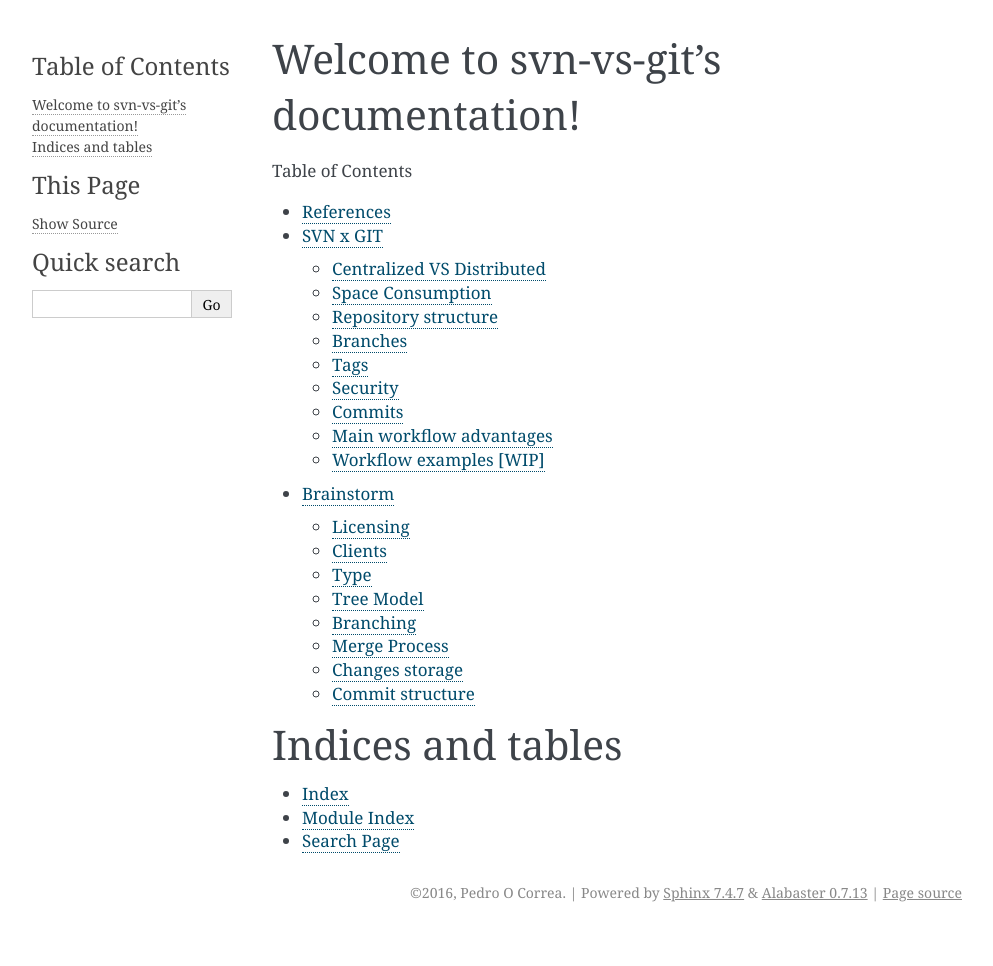
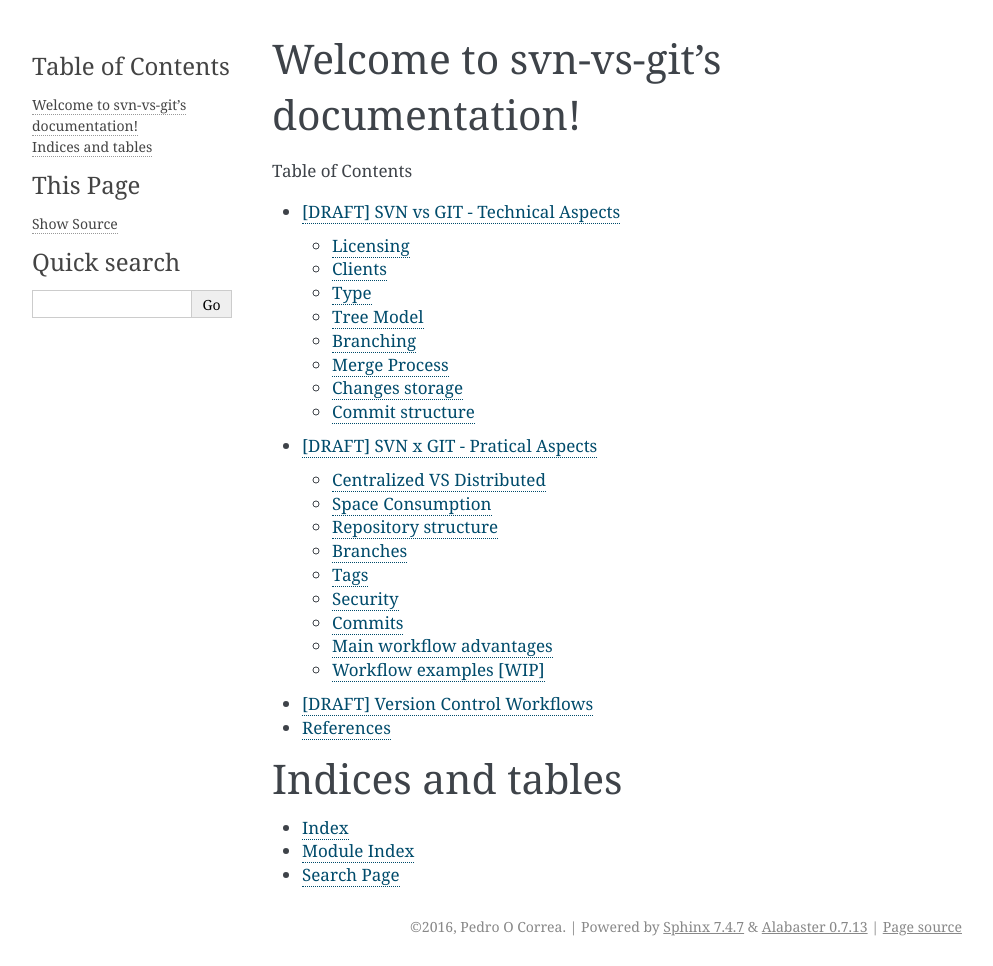
Before and after one commit to pedrostc/svn-vs-git, a Sphinx documentation site: the page built from docs/index.rst, in a window 1280 px wide. Shown: the whole page, without its empty margins (148-1141 px from the left). Built offline with Sphinx 7.4.7, drawn with Linux system fonts in a browser that asks for light colours; before the commit the page ends 932 px from its top, so only the background shows below that.

Commit message:
Added new file for the new presentation aspect - Version Control Workflows. Renamed the files to help with the organization. Updated the index TOC to reflect the changes on the files organization.

```diff
--- a/docs/brainstorm.rst
+++ b/docs/1.svn-x-git-tech.rst
@@ -1,5 +1,5 @@
-Brainstorm
-**********
+[DRAFT] SVN vs GIT - Technical Aspects
+**************************************
 
 Licensing
 =========
--- a/docs/presentation.md
+++ b/docs/2.svn-x-git-lite.md
@@ -1,4 +1,4 @@
-# SVN x GIT
+# [DRAFT] SVN x GIT - Pratical Aspects
 
 ## Centralized VS Distributed
 ### Centralized
@@ -78,6 +78,7 @@
 * Peer-To-Peer - Every clone of the repository is a full repository, so you can add any copy of the repository as a remote for your local copy. This allows developers to share branches (e.g.: Experimental Branches) without the need to push it to the server.
 
 ## Workflow examples [WIP]
+
 ### Feature Branch
 ### GitFlow
 ### Forking
--- /dev/null
+++ b/docs/3.vcs-workflows.md
@@ -0,0 +1 @@
+# [DRAFT] Version Control Workflows
--- a/docs/index.rst
+++ b/docs/index.rst
@@ -11,9 +11,10 @@
    :caption: Table of Contents
 
 
-   references
-   presentation
-   brainstorm
+   1.svn-x-git-tech
+   2.svn-x-git-lite
+   3.vcs-workflows
+   0.references
 
 
 
```
Also changed, not shown: docs/0.references.md (renamed from docs/references.md).
